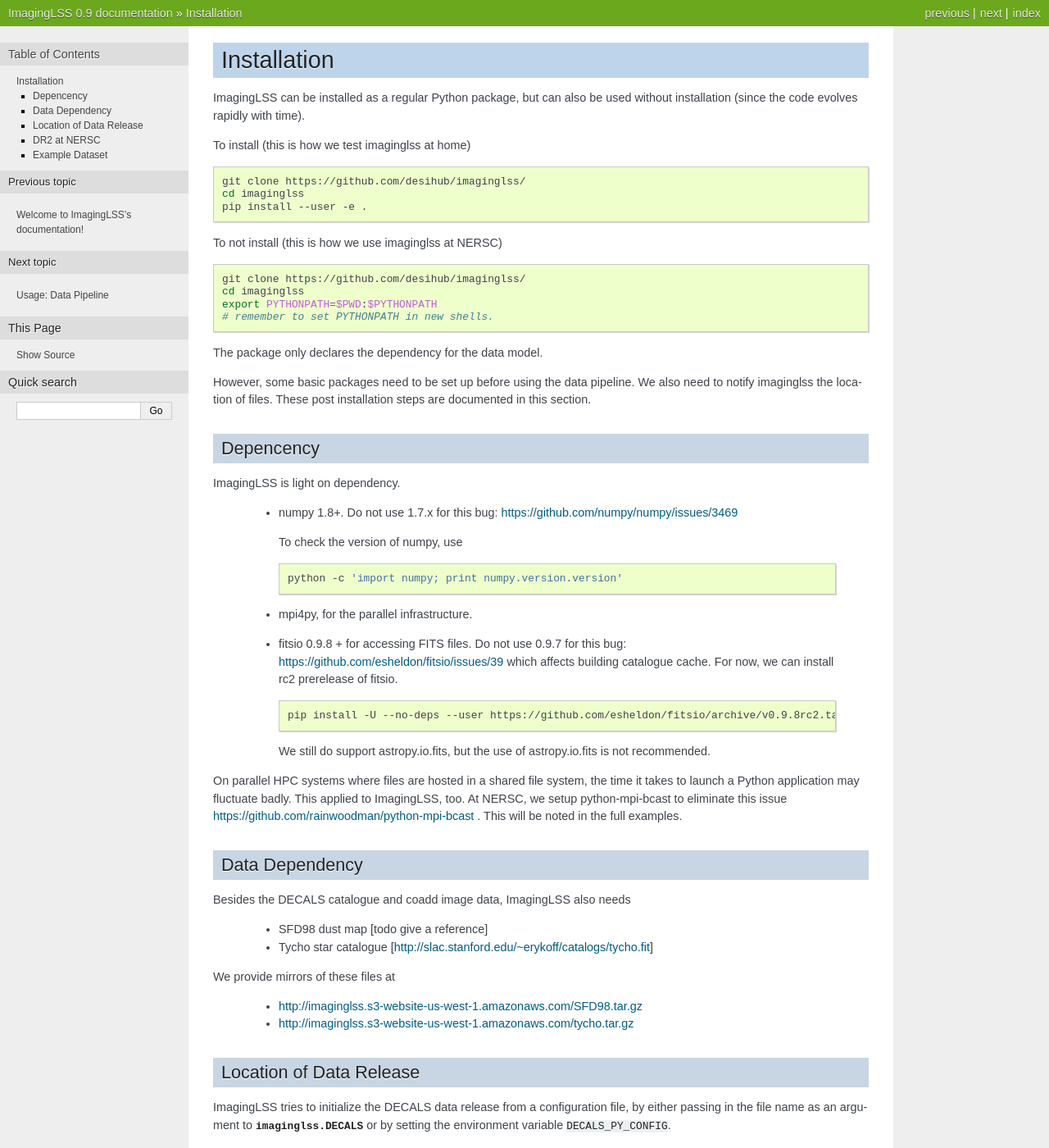
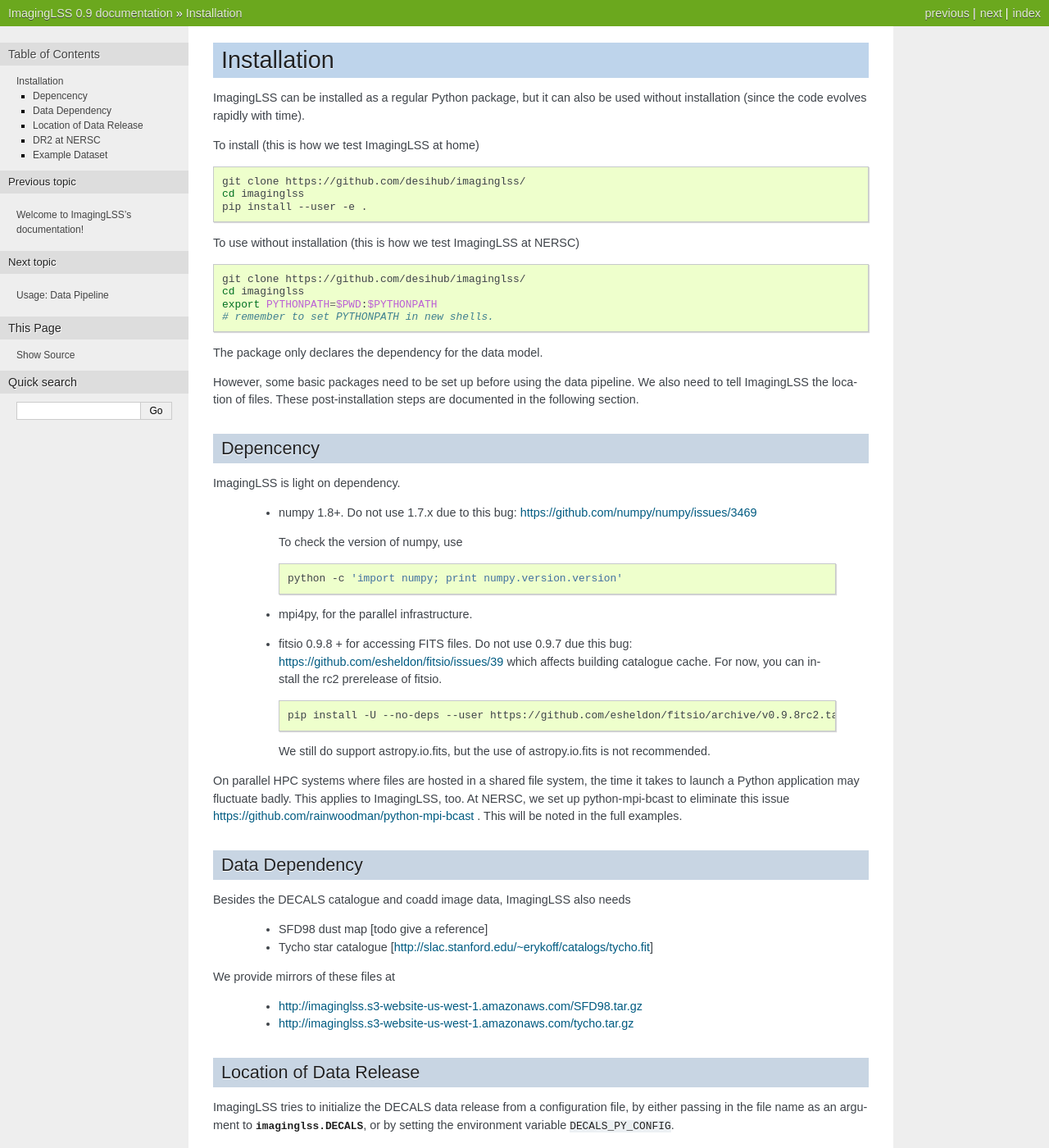
Before and after one commit to desihub/imaginglss, a Sphinx documentation site: the page built from docs/install.rst, in a window 1280 px wide and 1400 px high. Shown: the whole window at 82% size. Built offline with Sphinx 7.4.7, drawn with Linux system fonts in a browser that asks for light colours; formulas are drawn with MathJax 3; pages that are not in the unit, such as notebooks, are missing from menus.

Commit message:
Fixed minor syntax issues.

```diff
--- a/docs/install.rst
+++ b/docs/install.rst
@@ -1,10 +1,10 @@
 Installation
 ============
 
-ImagingLSS can be installed as a regular Python package, but can also be
+ImagingLSS can be installed as a regular Python package, but it can also be
 used without installation (since the code evolves rapidly with time).
 
-To install (this is how we test imaginglss at home)
+To install (this is how we test ImagingLSS at home)
 
 .. code-block:: bash
 
@@ -12,7 +12,7 @@ To install (this is how we test imaginglss at home)
     cd imaginglss
     pip install --user -e .
 
-To not install (this is how we use imaginglss at NERSC)
+To use without installation (this is how we test ImagingLSS at NERSC)
 
 .. code-block:: bash
 
@@ -24,8 +24,8 @@ To not install (this is how we use imaginglss at NERSC)
 The package only declares the dependency for the data model.
 
 However, some basic packages need to be set up before using the data pipeline.
-We also need to notify imaginglss the location of files. These post installation
-steps are documented in this section.
+We also need to tell ImagingLSS the location of files. These post-installation
+steps are documented in the following section.
 
 Depencency
 ----------
@@ -33,7 +33,7 @@ Depencency
 ImagingLSS is light on dependency.
 
  - numpy 1.8+.
-   Do not use 1.7.x for this bug: https://github.com/numpy/numpy/issues/3469
+   Do not use 1.7.x due to this bug: https://github.com/numpy/numpy/issues/3469
 
    To check the version of numpy, use
 
@@ -44,9 +44,9 @@ ImagingLSS is light on dependency.
  - mpi4py, for the parallel infrastructure.
 
  - fitsio 0.9.8 + for accessing FITS files.
-   Do not use 0.9.7 for this bug: https://github.com/esheldon/fitsio/issues/39
+   Do not use 0.9.7 due this bug: https://github.com/esheldon/fitsio/issues/39
    which affects building catalogue cache.
-   For now, we can install rc2 prerelease of fitsio.
+   For now, you can install the rc2 prerelease of fitsio.
 
    .. code-block:: bash
 
@@ -58,8 +58,8 @@ ImagingLSS is light on dependency.
 
 On parallel HPC systems where files are hosted in a shared file system,
 the time it takes to launch a Python application may fluctuate badly.
-This applied to ImagingLSS, too.
-At NERSC, we setup python-mpi-bcast to eliminate this issue https://github.com/rainwoodman/python-mpi-bcast .
+This applies to ImagingLSS, too.
+At NERSC, we set up python-mpi-bcast to eliminate this issue https://github.com/rainwoodman/python-mpi-bcast .
 This will be noted in the full examples.
 
 Data Dependency
@@ -79,7 +79,7 @@ Location of Data Release
 ------------------------
 
 ImagingLSS tries to initialize the DECALS data release from a configuration file, by
-either passing in the file name as an argument to :py:class:`imaginglss.DECALS`
+either passing in the file name as an argument to :py:class:`imaginglss.DECALS`,
 or by setting the environment variable :code:`DECALS_PY_CONFIG`.
 
 Here is an example configuration file (that works on Edison):
```
